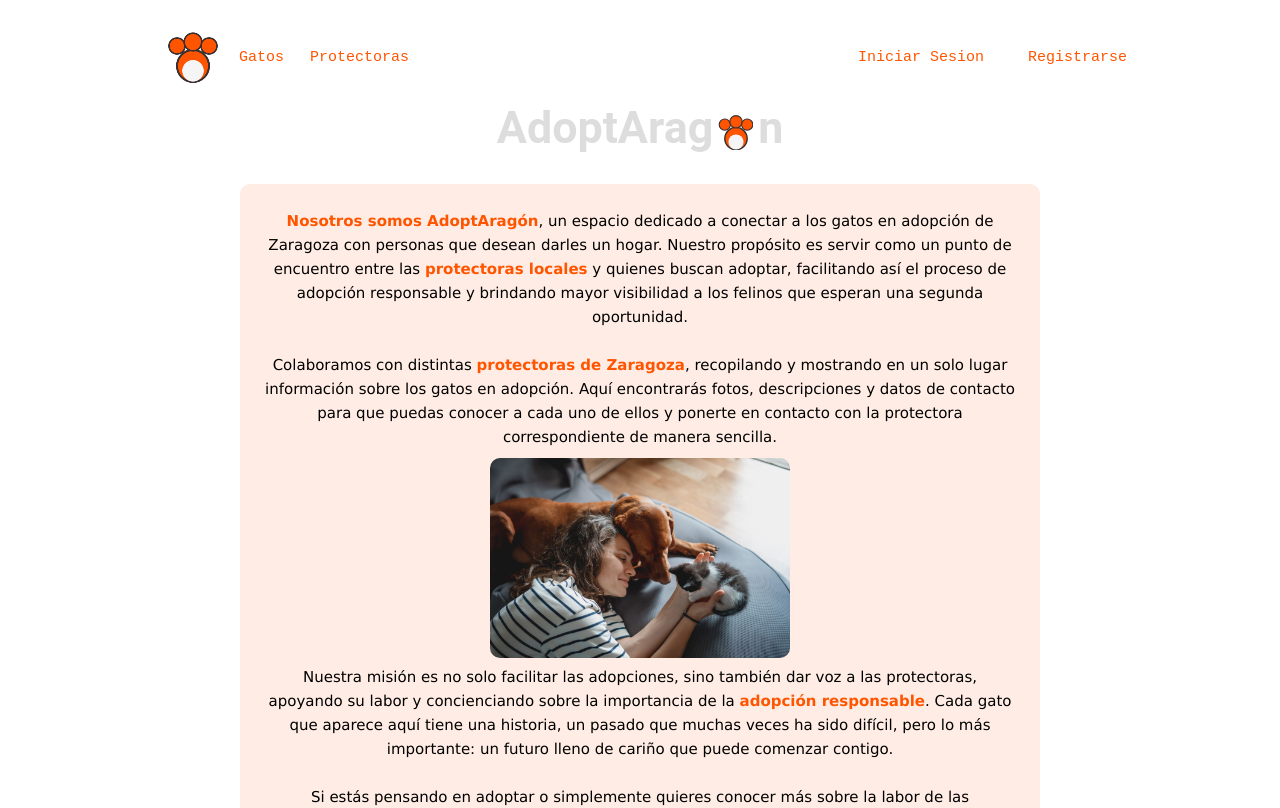
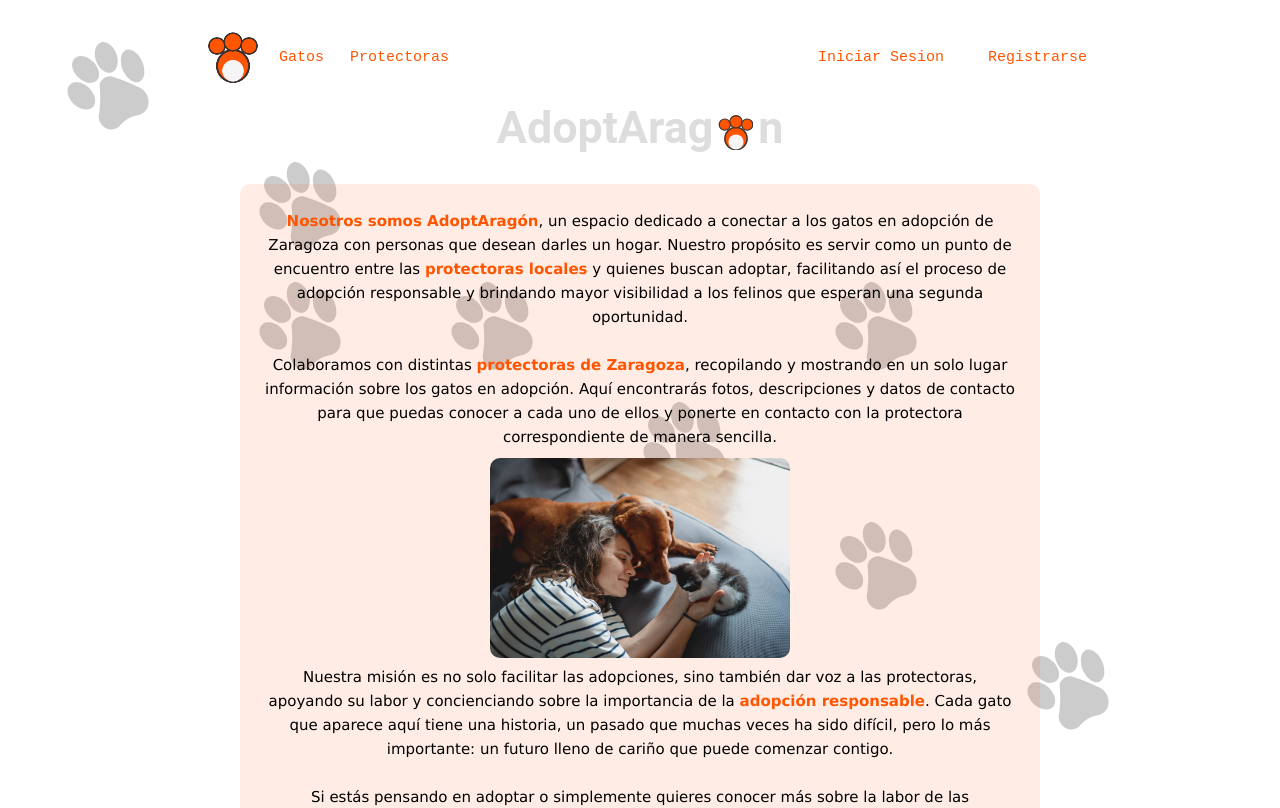
Before and after one commit to RobertoGm1333/TFG-Roberto-Front, a Vue app: page / in a window 1280 px wide. Shown: the top 808 px of the page. Built offline with nearby package versions, Linux system fonts and the light colour scheme.

Commit message:
Huellas que no tengo ni puta idea de como hacer

```diff
--- a/src/App.vue
+++ b/src/App.vue
@@ -2,28 +2,111 @@
 import { RouterLink, RouterView } from 'vue-router'
 import Header from './components/Header.vue';
 import Footer from '@/components/Footer.vue';
+import { onMounted } from 'vue';
 
+// Creamos un div para las huellas en el body al montar la aplicación
+onMounted(() => {
+  // Eliminar si ya existe
+  const existingPawContainer = document.getElementById('paw-prints-container');
+  if (existingPawContainer) {
+    document.body.removeChild(existingPawContainer);
+  }
+
+  // Crear contenedor de huellas
+  const pawContainer = document.createElement('div');
+  pawContainer.id = 'paw-prints-container';
+
+  // Crear las huellas individuales - de arriba izquierda a abajo derecha
+  const pawPositions = [
+    { left: '5%', top: '5%', rotate: '-30deg' },
+    { left: '20%', top: '20%', rotate: '-30deg' },
+    { left: '35%', top: '35%', rotate: '-30deg' },
+    { left: '50%', top: '50%', rotate: '-30deg' },
+    { left: '65%', top: '65%', rotate: '-30deg' },
+    { left: '80%', top: '80%', rotate: '-30deg' },
+    { left: '20%', top: '35%', rotate: '-30deg' },
+    { left: '65%', top: '35%', rotate: '-30deg' },
+  ];
+
+  pawPositions.forEach((position) => {
+    const pawElement = document.createElement('div');
+    pawElement.className = 'paw-print';
+    pawElement.style.left = position.left;
+    pawElement.style.top = position.top;
+    pawElement.style.transform = `rotate(${position.rotate})`;
+    pawContainer.appendChild(pawElement);
+  });
+
+  // Añadir al body antes que cualquier otro elemento
+  if (document.body.firstChild) {
+    document.body.insertBefore(pawContainer, document.body.firstChild);
+  } else {
+    document.body.appendChild(pawContainer);
+  }
+});
 </script>
 
 <template>
-  <Header />
+  <div class="app-container">
+    <Header />
 
-  <RouterView />
+    <RouterView />
 
-  <Footer />
+    <Footer />
+  </div>
 </template>
 
+<style>
+/* Estilos globales para asegurar que el contenido esté por encima de las huellas */
+body {
+  position: relative;
+}
+
+#paw-prints-container {
+  position: fixed;
+  top: 0;
+  left: 0;
+  width: 100%;
+  height: 100%;
+  z-index: -99999;
+  pointer-events: none;
+  overflow: hidden;
+}
+
+.paw-print {
+  position: absolute;
+  width: 90px;
+  height: 90px;
+  background-image: url('/Images/logos/Huella.svg');
+  background-size: contain;
+  background-repeat: no-repeat;
+  background-position: center;
+  opacity: 0.2;
+}
+
+/* Aplicar z-index a todos los elementos directos del body excepto el contenedor de huellas */
+body > *:not(#paw-prints-container) {
+  position: relative;
+  z-index: 1;
+}
+</style>
+
 <style scoped lang="scss">
+.app-container {
+  position: relative;
+  min-height: 100vh;
+  overflow-x: hidden;
+  z-index: 2;
+}
 
 .v-container {
   font-family: $fuente-textos;
+  position: relative;
 }
 
 @media (min-width: 1010px) {
-
   .v-container {
     margin-top: 105px;
   }
-
 }
 </style>
```
Also changed, not shown: Images/logos/Huella.svg (added), public/Images/logos/Huella.svg (added).
